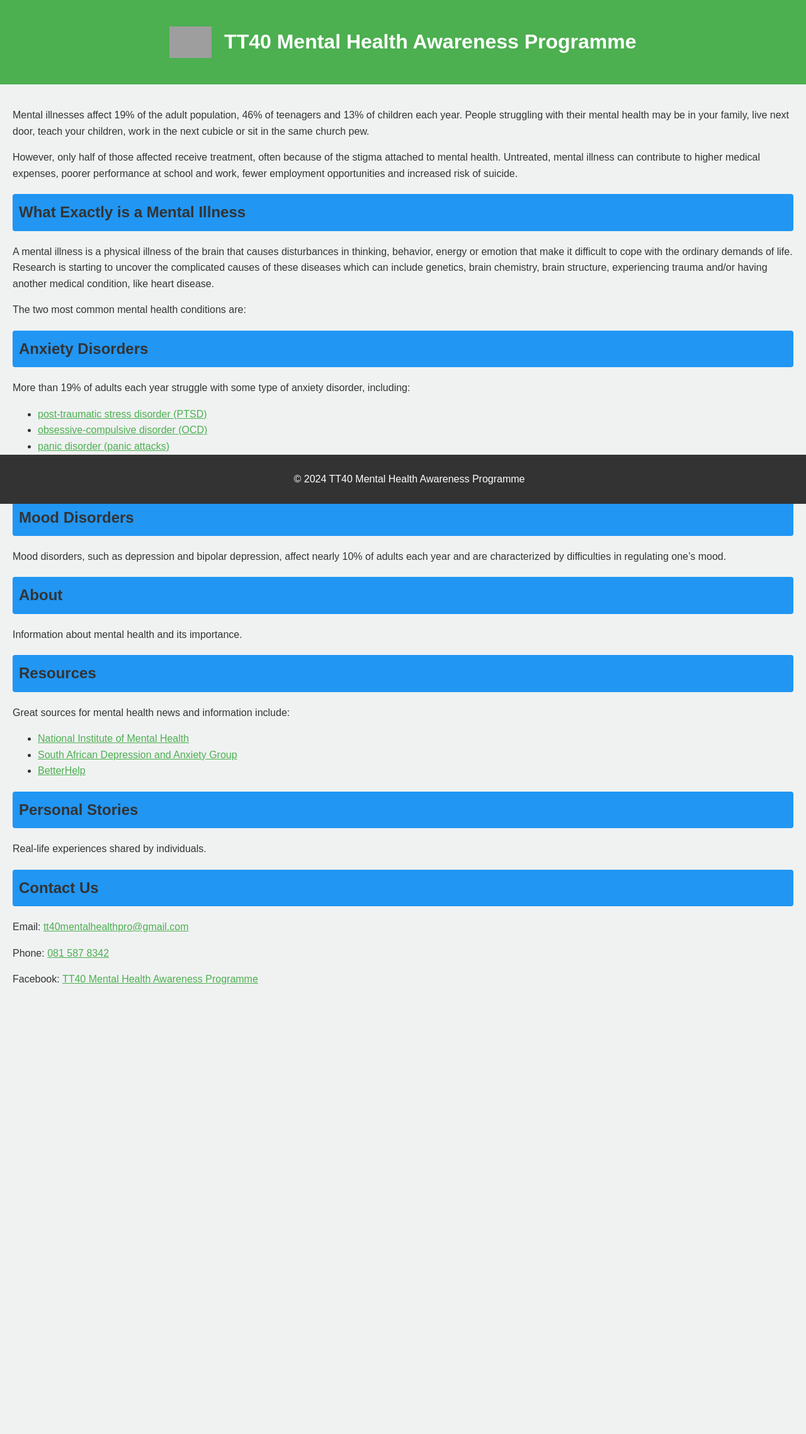
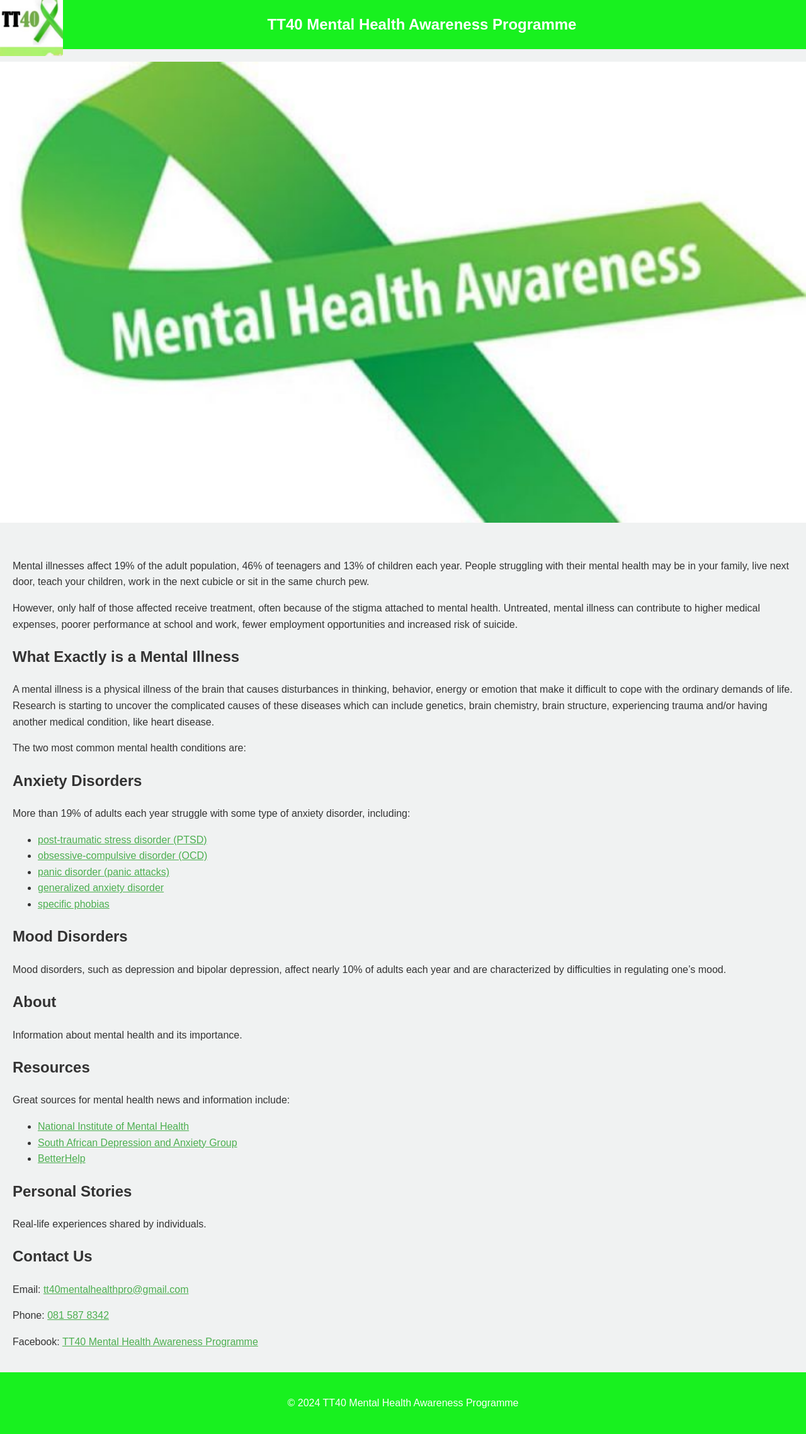
Before and after one commit to OfentseMabalane1/TT40-Mental-Awareness-Health-Programme, a Flask app: template templates/index.html in a window 1280 px wide. Shown: the whole page at 63% size. Before the commit the page ends 1563 px from the top, so only its background shows below. Run offline with Flask 3, Linux system fonts and the light colour scheme; the template is opened without the code that fills it, so the values that code supplies are empty; grey boxes are pictures that could not be loaded.

Commit message:
updated index.html and css, but still need to improve further.

```diff
--- /dev/null
+++ b/static/style.css
@@ -0,0 +1,87 @@
+body {
+  background-color: #f0f2f2;
+  margin: 0;
+  padding: 0;
+  font-family: 'Helvetica Neue', Helvetica, Arial, sans-serif;
+  line-height: 1.6;
+  color: #333;
+}
+
+header {
+  background-color: #18f11f;
+  color: #fff;
+  padding: 20px 0;
+  display: flex;
+  align-items: center;
+  justify-content: space-between;
+  padding: 0 40px;
+}
+
+header img {
+  height: 60px;
+  width: auto;
+}
+
+header h1 {
+  margin: 0;
+  font-size: 24px;
+  text-align: center;
+  flex: 1;
+}
+
+.banner {
+  display: flex;
+  justify-content: center;
+  align-items: center;
+  background: #18f11f;
+  padding: 40px 0;
+}
+
+.banner h2 {
+  color: white;
+  font-size: 48px;
+  margin: 0;
+}
+
+.main-content {
+  max-width: 1200px;
+  margin: 0 auto;
+  padding: 20px;
+  background-color: #fff;
+}
+
+main {
+  padding: 20px 0;
+}
+
+h2 {
+  font-weight: bold;
+  color: #333;
+}
+
+a {
+  color: #4caf50;
+  text-decoration: underline;
+}
+
+a:hover {
+  text-decoration: none;
+}
+
+.contact-info {
+  margin-top: 20px;
+}
+
+.additional-image {
+  width: 100%;
+  height: auto;
+  display: block;
+  margin: 20px 0;
+}
+
+footer {
+  text-align: center;
+  padding: 20px 0;
+  background-color: #18f11f;
+  color: white;
+}
--- a/statics/style.css
+++ /dev/null
@@ -1,55 +0,0 @@
-body {
-  font-family: Arial, sans-serif;
-  margin: 0;
-  padding: 0;
-  background-color: #e9f5ff;
-  color: #333;
-}
-
-header {
-  background-color: #4CAF50;
-  color: white;
-  padding: 20px;
-  text-align: center;
-}
-
-main {
-  padding: 20px;
-}
-
-section {
-  background-color: white;
-  margin: 20px 0;
-  padding: 20px;
-  box-shadow: 0 0 10px rgba(0, 0, 0, 0.1);
-  border-radius: 8px;
-}
-
-#about {
-  background-color: #ffeb3b;
-}
-
-#resources {
-  background-color: #ff9800;
-}
-
-#stories {
-  background-color: #f44336;
-}
-
-h2 {
-  color: #ffffff;
-  background-color: #2196F3;
-  padding: 10px;
-  border-radius: 4px;
-}
-
-footer {
-  background-color: #333;
-  color: #fff;
-  text-align: center;
-  padding: 10px;
-  position: fixed;
-  width: 100%;
-  bottom: 0;
-}
--- a/templates/index.html
+++ b/templates/index.html
@@ -15,7 +15,7 @@
         }
 
         header {
-            background-color: #4caf50;
+            background-color: #18f11f;
             color: white;
             text-align: center;
             padding: 20px 0;
@@ -23,11 +23,18 @@
             align-items: center;
             justify-content: center;
             gap: 20px;
+            position: relative; /* Added position relative */
         }
 
         header img {
-            height: 50px;
+            height: 100px; /* Increased the height */
             width: auto;
+            position: absolute; /* Added position absolute */
+            left: 0; /* Set to left */
+        }
+
+        header h1 {
+            margin-left: 60px; /* Adjusted margin to accommodate the logo */
         }
 
         main {
@@ -52,6 +59,13 @@
         .contact-info {
             margin-top: 20px;
         }
+
+        .additional-image {
+            max-width: 100%; /* Limiting the width */
+            height: auto; /* Allowing the height to adjust proportionally */
+            display: block;
+            margin: 20px auto;
+        }
     </style>
 </head>
 <body>
@@ -59,6 +73,10 @@
         <img src="{{ url_for('static', filename='logo.png') }}" alt="TT40 Mental Health Awareness Logo">
         <h1>TT40 Mental Health Awareness Programme</h1>
     </header>
+
+    <!-- New image added here -->
+    <img class="additional-image" src="{{ url_for('static', filename='mental_health_awareness.jpg') }}" alt="Mental Health Awareness">
+
     <main>
         <p>Mental illnesses affect 19% of the adult population, 46% of teenagers and 13% of children each year. People struggling with their mental health may be in your family, live next door, teach your children, work in the next cubicle or sit in the same church pew.</p>
 
```
Also changed, not shown: templates/post-traumatic-stress-disorder.html (+3 -5 lines), static/logo.png (renamed from statics/logo.png), static/mental_health_awareness.jpg (added).
